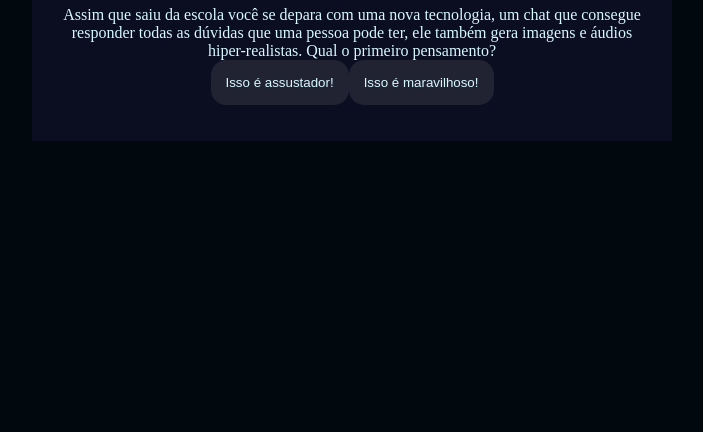
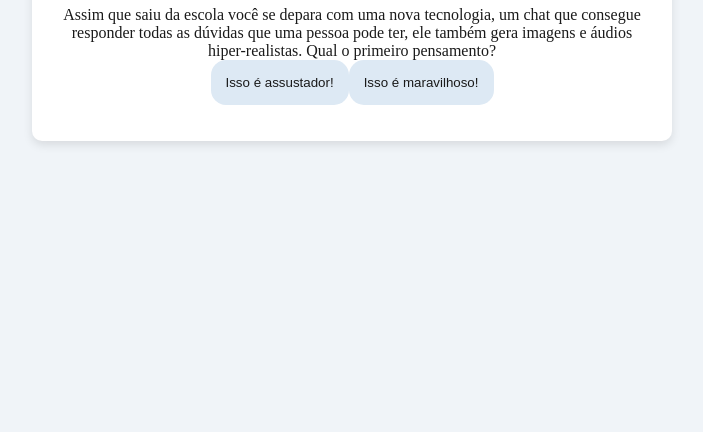
Before and after one commit to carrinho12345/Refletindo-sobre-a-inteligencia-artificial, a plain HTML site: page index.html in a window 1280 px wide. Shown: the part 384-816 px from the top of the page, without its empty margins (288-991 px from the left). Drawn offline with Linux system fonts and the light colour scheme.

Commit message:
Update style.css

```diff
--- a/style.css
+++ b/style.css
@@ -1,10 +1,9 @@
-:root{
-    --cor-fundo: #01080E ;
-    --cor-principal: #0B0D20 ;
-    --cor-secundaria: #212333;
-    --cor-destaque: #2BDEFD;
-    --cor-texto: #D7F9FF;
-
+:root {
+    --cor-fundo: #F0F4F8;         /* Fundo claro */
+    --cor-principal: #FFFFFF;     /* Caixa principal branca */
+    --cor-secundaria: #DDE9F4;    /* Botão em repouso - azul claro */
+    --cor-destaque: #0066CC;      /* Azul forte para destaque */
+    --cor-texto: #1A1A1A;         /* Texto escuro para contraste */
 }
 
 body {
@@ -16,15 +15,17 @@ body {
     min-height: 100vh;
 }
 
-.caixa-principal{
+.caixa-principal {
     background-color: var(--cor-principal);
     width: 90%;
     max-width: 600px;
     text-align: center;
     padding: 20px;
+    box-shadow: 0 4px 10px rgba(0, 0, 0, 0.1);
+    border-radius: 10px;
 }
 
-h1{
+h1 {
     color: var(--cor-destaque);
 }
 
@@ -34,10 +35,10 @@ button {
     border: none;
     border-radius: 15px;
     padding: 15px;
-    transition: background-color 0.3s;
+    transition: background-color 0.3s, color 0.3s;
 }
 
-button:hover{
+button:hover {
     background-color: var(--cor-destaque);
     color: var(--cor-principal);
 }
```
